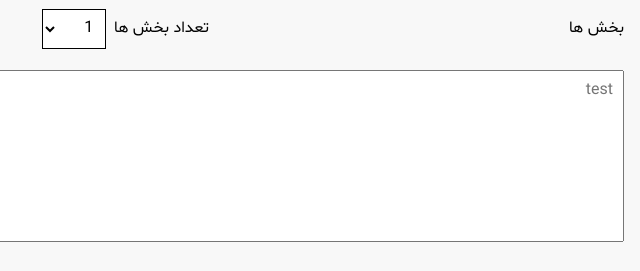
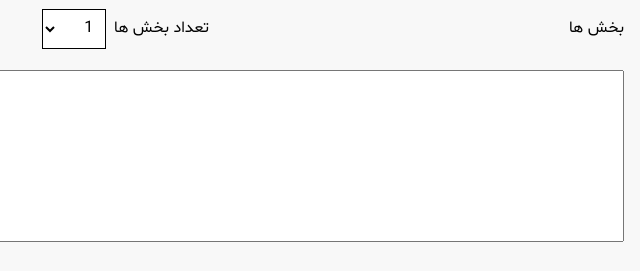
Before and after one commit to TheArtnos/onepage, a plain HTML site: page index.html in a window 1280 px wide. Shown: the part 255-526 px from the top of the page, 640-1280 px from the left. Drawn offline with nearby package versions, Linux system fonts and the light colour scheme.

Commit message:
Update index.html

```diff
--- a/index.html
+++ b/index.html
@@ -113,7 +113,7 @@
                     </div>
                 </div>
                 <div class="summer-items__textarea">
-                    <textarea class="textarea__one" placeholder="test"></textarea>
+                    <textarea class="textarea__one"></textarea>
                 </div>
 
 
```
